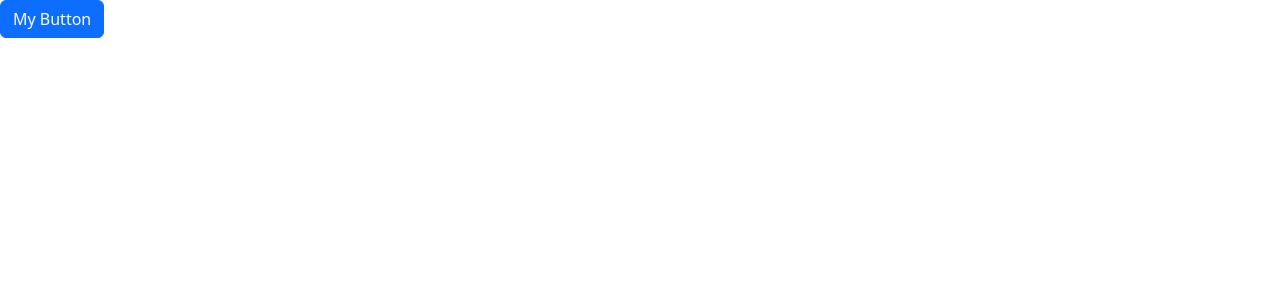
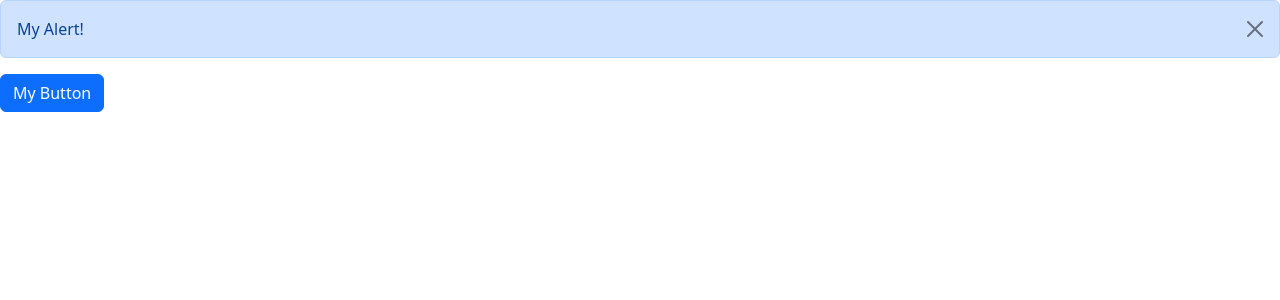
Before and after one commit to mohamed-ansil-mk/React-basics, a React (Vite) app: page / in a window 1280 px wide. Both pictures are taken after a click on the button "My Button". Shown: the top 300 px of the page. Built offline with nearby package versions, Linux system fonts and the light colour scheme.

Commit message:
add alert while clicking button and closing the alert option

```diff
--- a/src/App.tsx
+++ b/src/App.tsx
@@ -1,12 +1,15 @@
+import { useState } from "react";
 import Alert from "./components/Alert";
 import Button from "./components/Button";
 
 function App(){
+   const [alertVisible, setAlertVisibility]=useState(false);
 
 
   return (
         <div >
-          <Button  onClick={() => console.log("clicked")}> My Button </Button>
+          {alertVisible && <Alert onClose={() => setAlertVisibility(false)}>My Alert!</Alert>}
+          <Button  onClick={() => setAlertVisibility(true)}> My Button </Button>
         </div>);
 
 }
--- a/src/components/Alert.tsx
+++ b/src/components/Alert.tsx
@@ -2,11 +2,15 @@ import React, { ReactNode } from 'react'
 
 interface Props{
     children:ReactNode;
+    onClose:() => void;
 }
 
-const Alert = ({children}: Props) => {
+const Alert = ({children,onClose}: Props) => {
   return (
-    <div className='alert alert primary'>{children}</div>
+    <div className='alert alert-primary alert-dismissible'>
+      {children}
+      <button type="button" className="btn-close" onClick={onClose} data-bs-dismiss="alert" aria-label="Close"></button>
+      </div>
   )
 }
 
```
